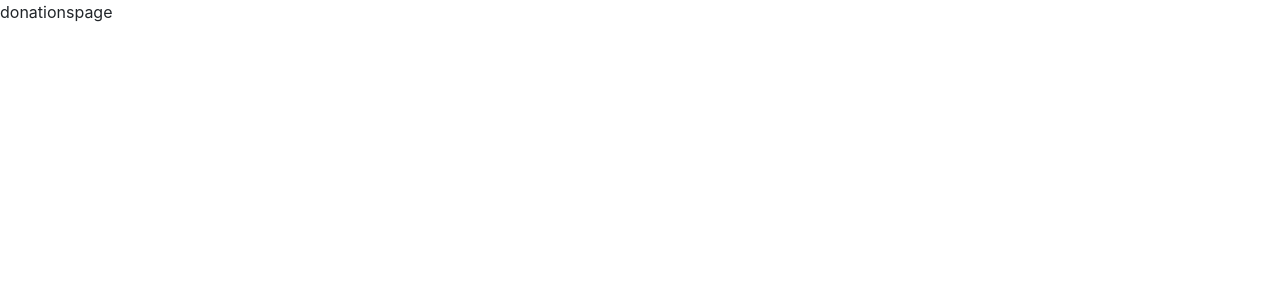
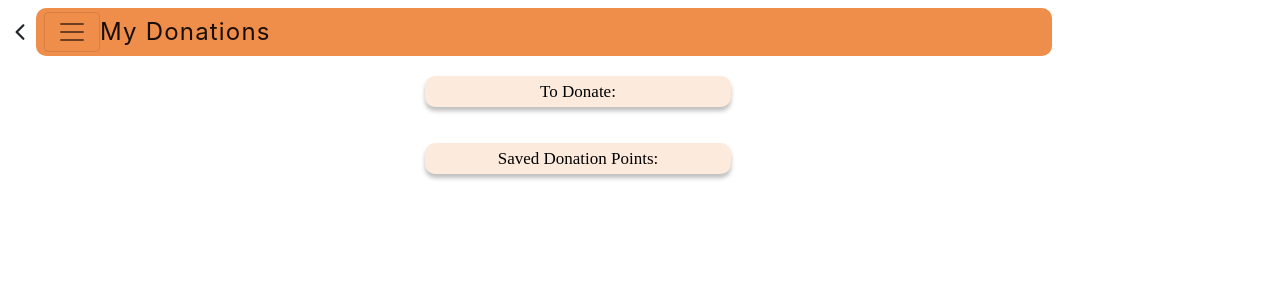
Before and after one commit to Syn891/wastenot-wantnot-fe, a Next.js app: page /donations in a window 1280 px wide. Shown: the top 300 px of the page. Built offline with nearby package versions, Linux system fonts and the light colour scheme; no server answers.

Commit message:
donations page titles

```diff
--- a/pages/donations.js
+++ b/pages/donations.js
@@ -1,10 +1,41 @@
-import React from 'react';
+import React from 'react'
+import Navbar from '../components/Navbar'
+import NavigationButton from '../components/NavigationButton';
+import { IoIosArrowBack } from "react-icons/io";
+import {GiForkKnifeSpoon} from 'react-icons/gi';
+import {FaHandHoldingHeart } from "react-icons/fa";
+import {Row, Col} from 'react-bootstrap';
+import { Container } from 'react-bootstrap';
+import css from '../styles/donations.module.css';
+import { useRouter } from "next/router";
 
 const DonationsPage = () => {
+
+    const router = useRouter()
     return (
-        <div>
-            donationspage
-        </div>
+
+<Container className={css.container}>
+        <Row>
+        <Navbar Icon={FaHandHoldingHeart} color="#EF8D4B" title={"My Donations"}>
+          <IoIosArrowBack
+          size={'1.5em'}
+          style={{marginRight:'0.25em' }} onClick={()=> router.back()}/>
+          </Navbar>
+          </Row>
+             <Row className={css.row}>
+              <div className={css.donationsTitle}>
+                <p>To Donate:</p>
+              </div>
+            </Row>
+
+             <Row className={css.row}>
+              <div className={css.donationsTitle}>
+                <p>Saved Donation Points:</p>
+              </div>
+            </Row>
+
+
+</Container>
     );
 };
 
--- /dev/null
+++ b/styles/donations.module.css
@@ -0,0 +1,45 @@
+.container {
+    margin: 0.5em;
+    display: flex;
+    flex-direction: column;
+}
+.row {
+    justify-content: center;
+    --bs-gutter-x: unset;
+    height: auto;
+    margin-bottom: 1em;
+
+}
+
+.donationsHeader{
+    text-align: center;
+    align-content: center;
+}
+.donationsTitle {
+
+    display: flex;
+    justify-content: center;
+    font-size: 0.9em;
+    width: 306px;
+height: 31px;
+left: 42px;
+top: 106px;
+    background: #FCEADD;
+    box-shadow: 0px 4px 4px rgba(0, 0, 0, 0.25);
+    border-radius: 10px;
+    padding-top: 5px;
+    margin-top: 20px;
+
+
+font-family: Montserrat;
+font-style: normal;
+font-weight: normal;
+font-size: 17px;
+line-height: 21px;
+/* identical to box height */
+
+
+
+color: #000000;
+
+}
```
